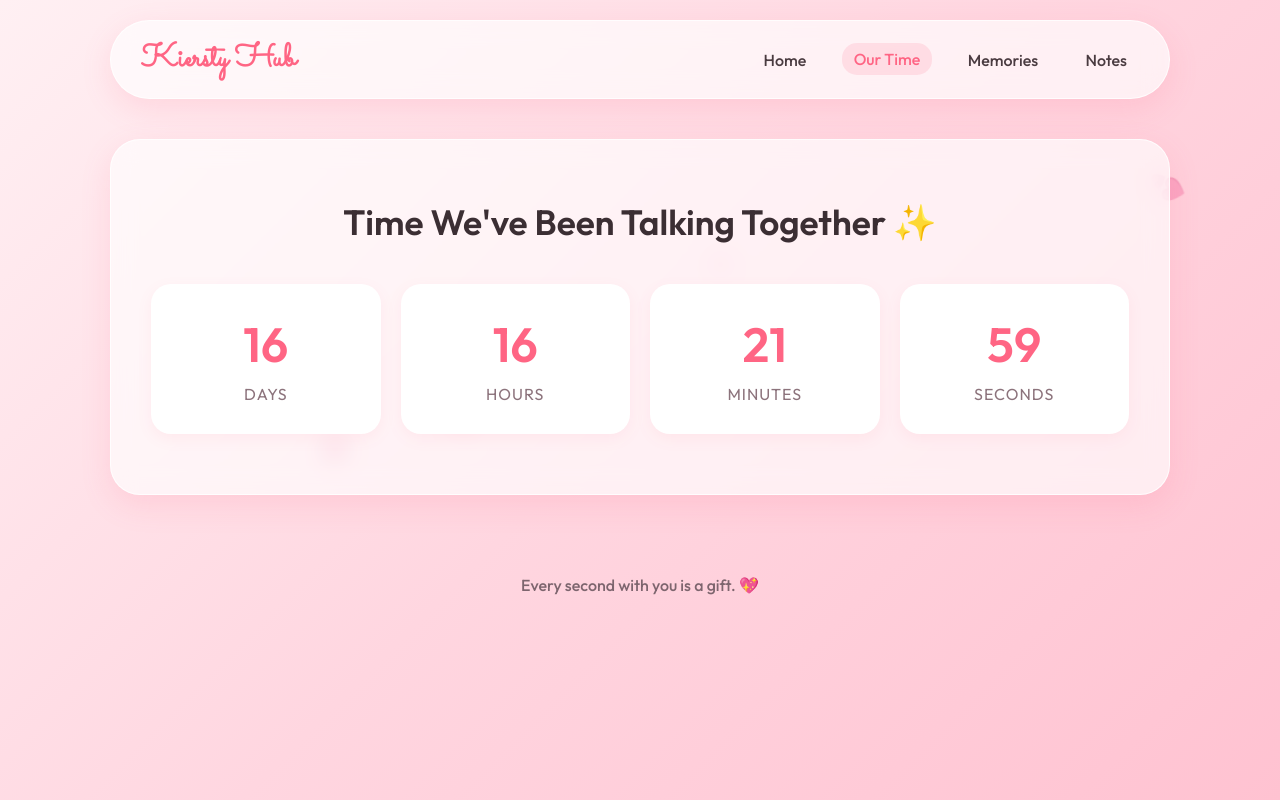
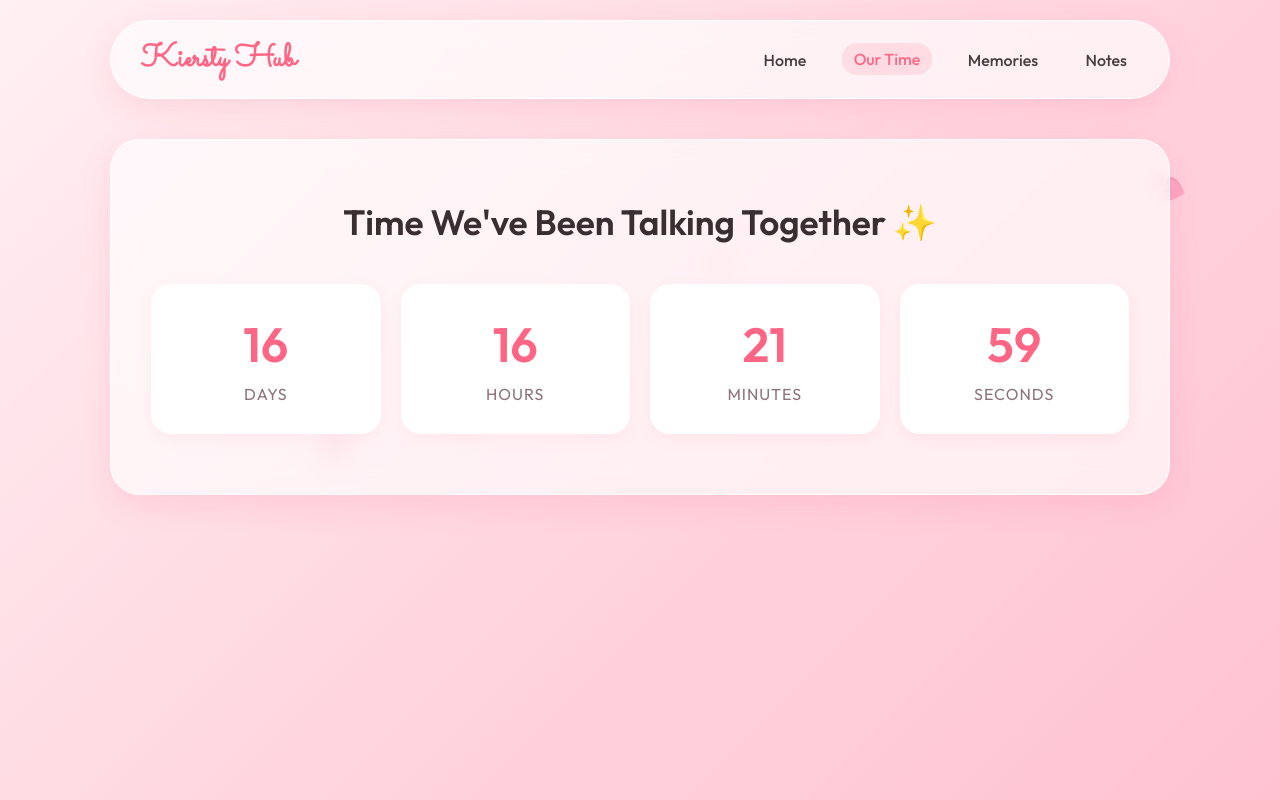
Before and after one commit to rxven-dev/kiersty, a plain HTML site: page time.html in a window 1280 px wide. Drawn offline with Linux system fonts and the light colour scheme.

Commit message:
Update time.html

```diff
--- a/time.html
+++ b/time.html
@@ -48,7 +48,6 @@
         </section>
 
         <footer>
-            <p>Every second with you is a gift. 💖</p>
         </footer>
     </div>
 
```
